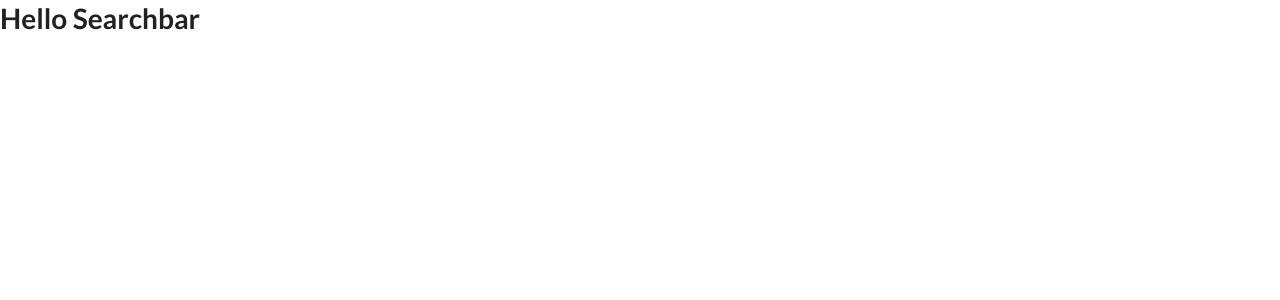
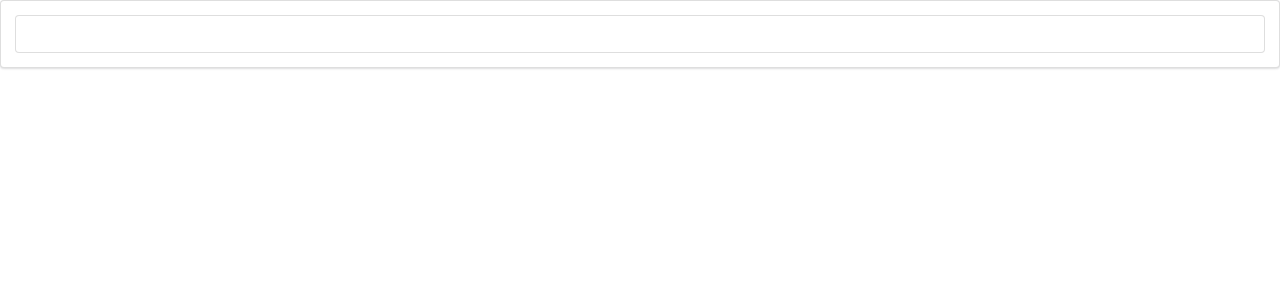
Before and after one commit to hhuang2088/booktube, a React (Create React App) app: page / in a window 1280 px wide. Shown: the top 300 px of the page. Built offline with nearby package versions, Linux system fonts and the light colour scheme.

Commit message:
created searchbar form that connects to Searchbar state

```diff
--- a/src/components/Searchbar.js
+++ b/src/components/Searchbar.js
@@ -1,9 +1,30 @@
 import React from 'react';
 
 class Searchbar extends React.Component {
+	state = {term: ''};
+
+	onSubmit = (event) => {
+		event.preventDefault();
+		console.log(this.state.term);
+	}
+
+	onChange = (event) => {
+		this.setState({term: event.target.value});
+	}
+
 	render() {
 		return (
-			<h1>Hello Searchbar</h1>
+			<div className="ui segment">
+				<form onSubmit={this.onSubmit} className="ui form">
+					<div className="field">
+						<input
+							type="text"
+							value={this.state.term}
+							onChange={this.onChange}
+						/>
+					</div>
+				</form>
+			</div>
 		)
 	}
 }
```
